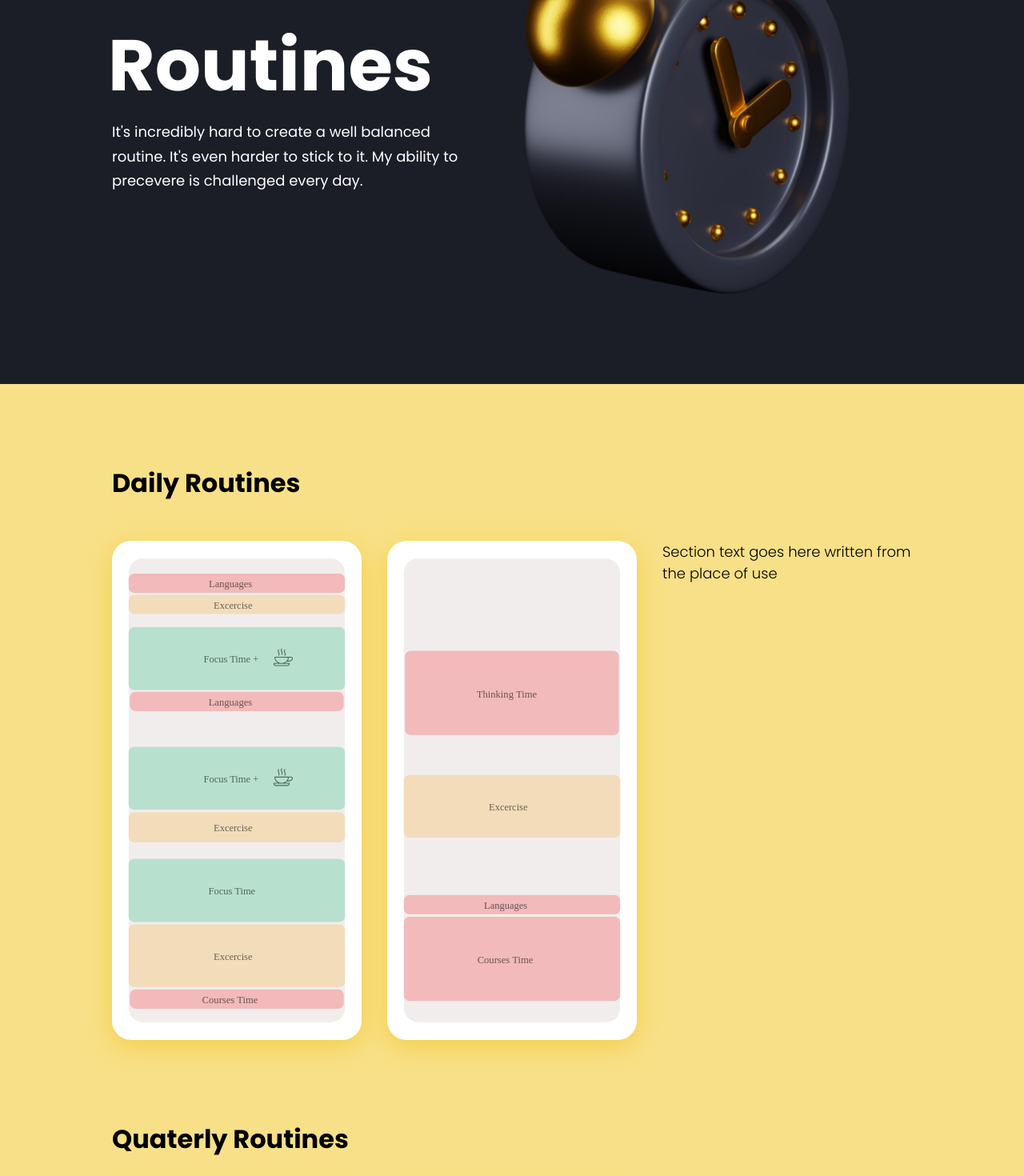
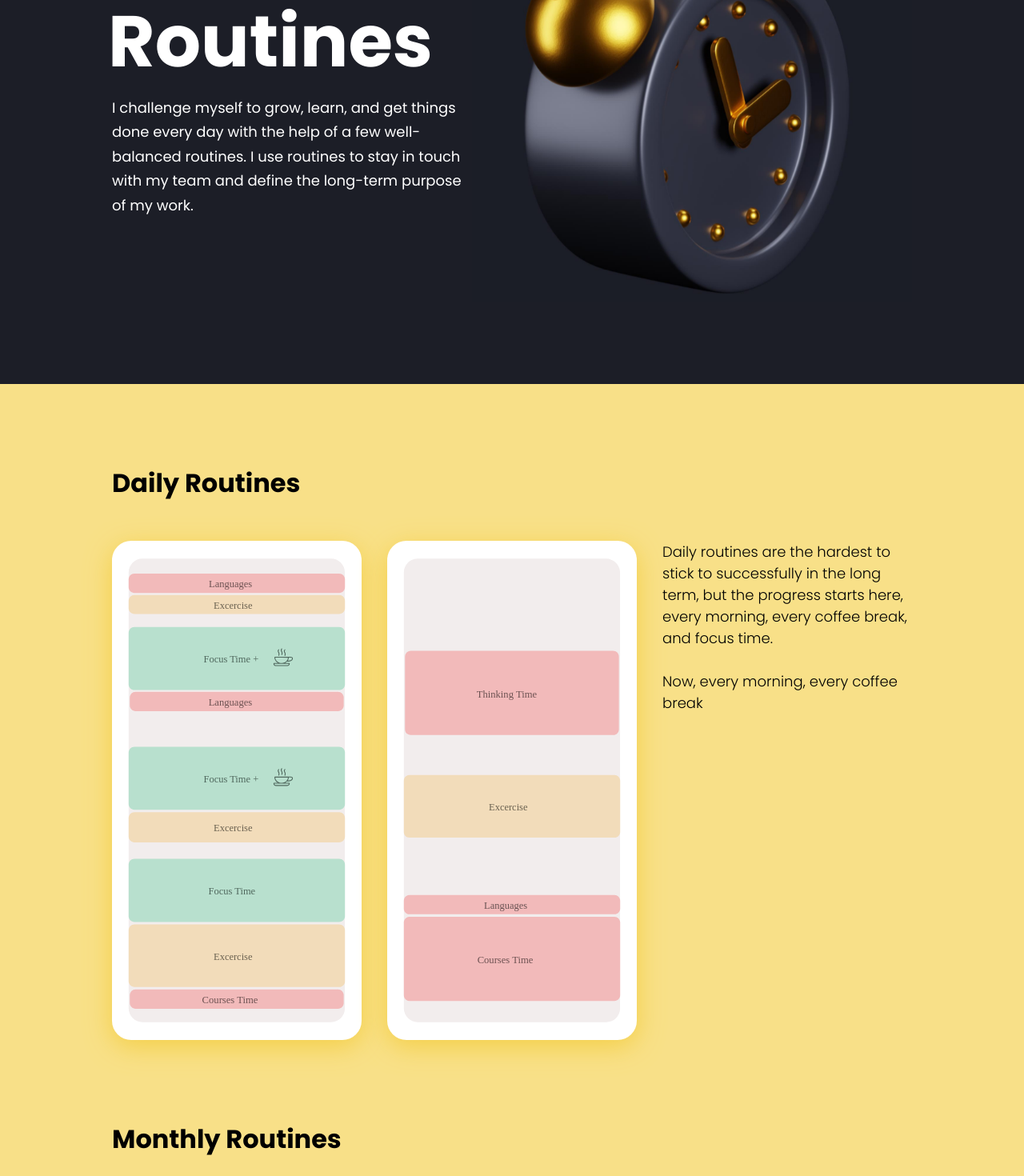
Before and after one commit to tombrewsviews/my-path, a React (Create React App) app: page /challenges/routines in a window 1280 px wide. Shown: the part 320-1790 px from the top of the page at 80% size. Built offline with nearby package versions, Linux system fonts and the light colour scheme.

Commit message:
refactor section comp

```diff
--- a/src/components/buttonPrimary.js
+++ b/src/components/buttonPrimary.js
@@ -6,7 +6,7 @@ interface Props {
   margin: string;
 }
 
-const ButtonPrimary: React.FC<Props> = ({ onClick, margin }) => {
+const ButtonPrimary: React.FC<Props> = ({ onClick, margin, text }) => {
   return (
     <a
       onClick={onClick}
@@ -30,7 +30,7 @@ const ButtonPrimary: React.FC<Props> = ({ onClick, margin }) => {
           fontSize: "14px",
         }}
       >
-        My Three Impossible Challenges
+        {text}
       </p>
       <img
         src={arrow}
--- a/src/components/cardSection3TextRight.js
+++ b/src/components/cardSection3TextRight.js
@@ -1,6 +1,6 @@
 import React from "react";
 
-export default function cardSection3TextRight(props) {
+export default function cardSection3TextRight({ children, imgOne, imgTwo }) {
   return (
     <div
       style={{
@@ -21,7 +21,7 @@ export default function cardSection3TextRight(props) {
           overflow: "hidden",
         }}
       >
-        <img src={props.imgOne} />
+        <img src={imgOne} />
       </div>
       <div
         style={{
@@ -34,18 +34,11 @@ export default function cardSection3TextRight(props) {
           boxShadow: "0px 8px 32px #F4CF47",
         }}
       >
-        <img src={props.imgTwo} />
+        <img src={imgTwo} />
       </div>
-      <p
-        style={{
-          display: "flex",
-          flex: "1",
-          marginLeft: "32px",
-          fontSize: "18px",
-        }}
-      >
-        {props.text}
-      </p>
+      <div style={{ display: "flex", flex: "1", marginLeft: "32px" }}>
+        {children}
+      </div>
     </div>
   );
 }
--- a/src/pages/Home.js
+++ b/src/pages/Home.js
@@ -81,9 +81,10 @@ export default function Home() {
               </ButtonIcon>
             </p>
             <Link to="/challenges/routines" style={{ textDecoration: "none" }}>
-              <ButtonPrimary margin="48px 0px 0px 0px">
-                My Three Impossible Challenges
-              </ButtonPrimary>
+              <ButtonPrimary
+                margin="48px 0px 0px 0px"
+                text="My Everyday Challenges"
+              />
             </Link>
           </div>
         </AnimationOnScroll>
--- a/src/pages/Routines.js
+++ b/src/pages/Routines.js
@@ -96,9 +96,10 @@ export default function Routines() {
                   lineHeight: "1.7",
                 }}
               >
-                It's incredibly hard to create a well balanced routine. It's
-                even harder to stick to it. My ability to precevere is
-                challenged every day.
+                I challenge myself to grow, learn, and get things done every day
+                with the help of a few well-balanced routines. I use routines to
+                stay in touch with my team and define the long-term purpose of
+                my work.
               </p>
             </div>
             <AnimationOnScroll
@@ -128,12 +129,16 @@ export default function Routines() {
         }}
       >
         <h1>Daily Routines</h1>
-        <CardSection3TextRight
-          imgOne={daily1}
-          imgTwo={daily2}
-          text="Section text goes here written from the place of use"
-        ></CardSection3TextRight>
-        <h1 style={{ marginTop: "100px" }}>Quaterly Routines</h1>
+        <CardSection3TextRight imgOne={daily1} imgTwo={daily2}>
+          <p style={{ fontSize: "18px" }}>
+            Daily routines are the hardest to stick to successfully in the long
+            term, but the progress starts here, every morning, every coffee
+            break, and focus time. <br />
+            <br />
+            Now, every morning, every coffee break
+          </p>
+        </CardSection3TextRight>
+        <h1 style={{ marginTop: "100px" }}>Monthly Routines</h1>
         <CardSection3TextRight
           imgOne={daily1}
           imgTwo={daily2}
```
